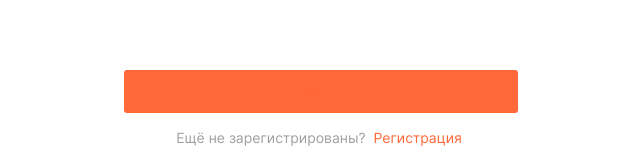
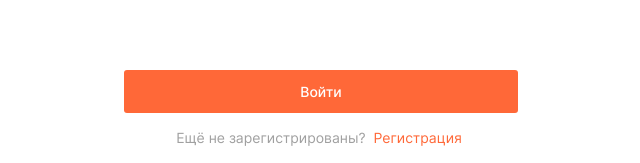
Before and after one commit to Natali-Vorobeva/movies-explorer-frontend, a React (Create React App) app: page /#/signin in a window 1280 px wide. Shown: the part 444-607 px from the top of the page, without its empty margins (318-958 px from the left). Built offline with nearby package versions, Linux system fonts and the light colour scheme.

Commit message:
Доработка верстки

```diff
--- a/src/components/Login/Login.js
+++ b/src/components/Login/Login.js
@@ -6,7 +6,7 @@ function Login({ onMain, buttonText, formText, formLinkText }) {
   return (
     <section className="login">
       <div className="logo logo_type_position">
-        <Link className="logo__to-main" to='/' onClick={onMain}></Link>
+        <Link className="logo__to-main" to="/" onClick={onMain}></Link>
       </div>
       <h2 className="greeting">Рады видеть!</h2>
       <form action=""
@@ -32,9 +32,7 @@ function Login({ onMain, buttonText, formText, formLinkText }) {
         <button
           type="submit"
           className="form__save">
-          {/* {buttonText} */}
-          {/* Войти */}
-          <Link className="form__link" to="/movies">Войти</Link>
+          Войти
         </button>
         <p className="form__text">{formText}Ещё не зарегистрированы?&nbsp;<Link className="form__link " to='/signup' >&nbsp;{formLinkText}Регистрация</Link></p>
       </form >
```
Also changed, not shown: src/components/Header/Header.js (+4 -47 lines).
